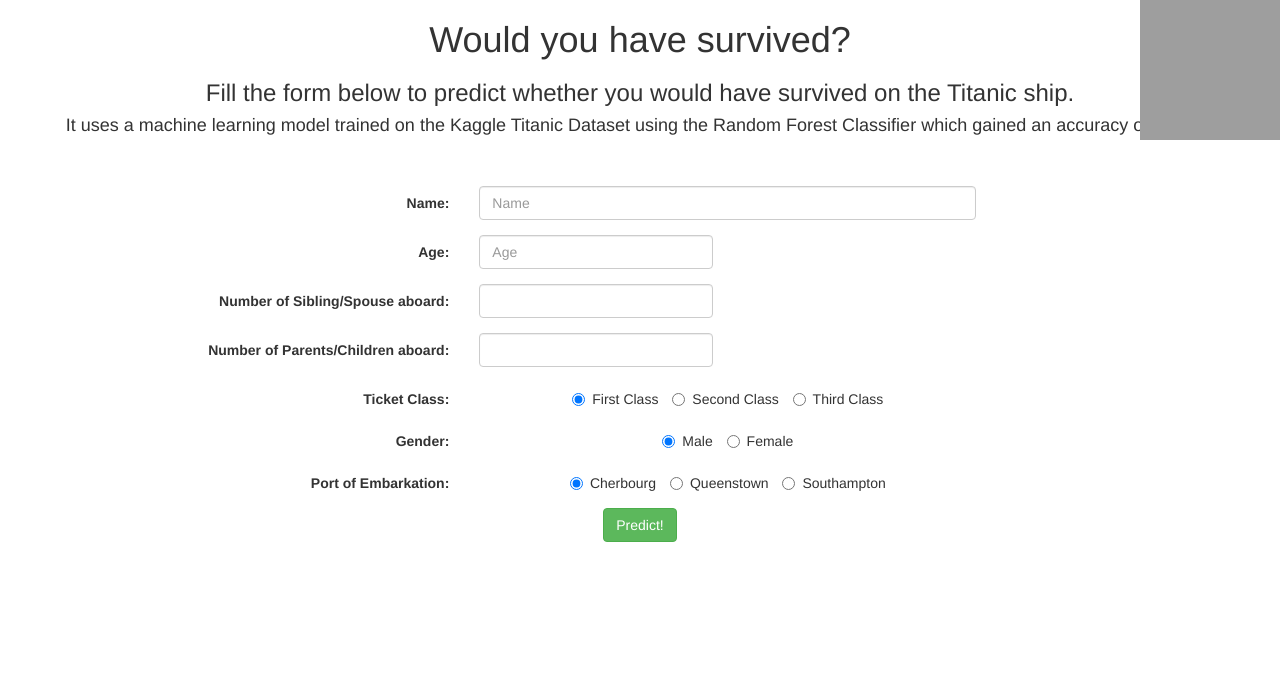
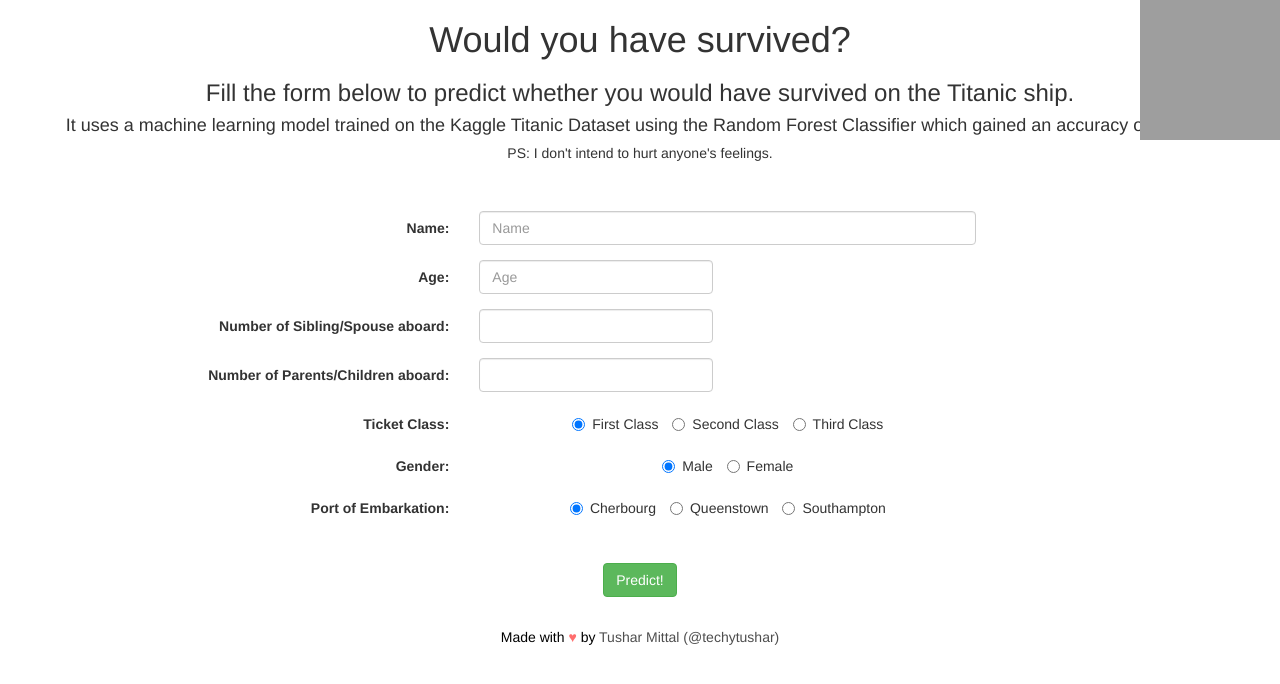
Before and after one commit to techytushar/would-you-have-survived, a Flask app: page / in a window 1280 px wide. Shown: the top 684 px of the page. Run offline with Flask 2, Linux system fonts and the light colour scheme; some libraries are stand-ins or nearby versions; grey boxes are pictures that could not be loaded.

Commit message:
Add footer
Signed-off-by: Tushar Mittal <chiragmittal.mittal@gmail.com>

```diff
--- a/templates/home.html
+++ b/templates/home.html
@@ -24,6 +24,9 @@
         .error{
             display:none;
         }
+        #predict{
+            margin-top: 30px;
+        }
         #modal-button{
             display:none;
         }
@@ -39,14 +42,26 @@
         .yellow-modal{
             background-color: #ffcc00;
         }
+        .footer{
+            margin-top:30px;
+            margin-bottom:0px;
+            color:rgb(0, 0, 0);
+        }
+        .footer a{
+            color:rgb(78, 78, 78);
+        }
+        .footer a:hover{
+            color:rgb(161, 161, 161);
+        }
     </style>
 </head>
 <body>
-    <a href="https://github.com/techytushar/would-you-have-survived"><img style="position: absolute; top: 0; right: 0; border: 0;" src="https://s3.amazonaws.com/github/ribbons/forkme_right_darkblue_121621.png" alt="Fork me on GitHub" height="140px" width="140px"></a>
+    <a href="https://github.com/techytushar/would-you-have-survived" target="_blank"><img style="position: absolute; top: 0; right: 0; border: 0;" src="https://s3.amazonaws.com/github/ribbons/forkme_right_darkblue_121621.png" alt="Fork me on GitHub" height="140px" width="140px"></a>
     <div class="heading">
         <h1>Would you have survived?</h1>
         <h3>Fill the form below to predict whether you would have survived on the Titanic ship.</h3>
         <h4>It uses a machine learning model trained on the Kaggle Titanic Dataset using the Random Forest Classifier which gained an accuracy of 78.94%</h4>
+        <h5>PS: I don't intend to hurt anyone's feelings.</h5>
     </div>
     <div class="form" id="form">
         <div class="alert alert-danger error">
@@ -103,6 +118,7 @@
         <div class="form-group">
             <button id="predict" class="btn btn-success">Predict!</button>
         </div>
+
     </div>
 
     <button type="button" class="btn btn-info btn-lg" id="modal-button" data-toggle="modal" data-target="#myModal"></button>
@@ -121,6 +137,9 @@
             </div>
         </div>
     </div>
+    <center>
+    <p class="footer">Made with <span style="color:rgb(255, 109, 109)">♥</span> by <a href="https://techytushar.github.io/" target="_blank">Tushar Mittal (@techytushar)</a></p>
+    </center>
 </body>
 <script src="https://ajax.googleapis.com/ajax/libs/jquery/3.2.1/jquery.min.js"></script>
 <script src="https://maxcdn.bootstrapcdn.com/bootstrap/3.3.7/js/bootstrap.min.js"></script>
```
